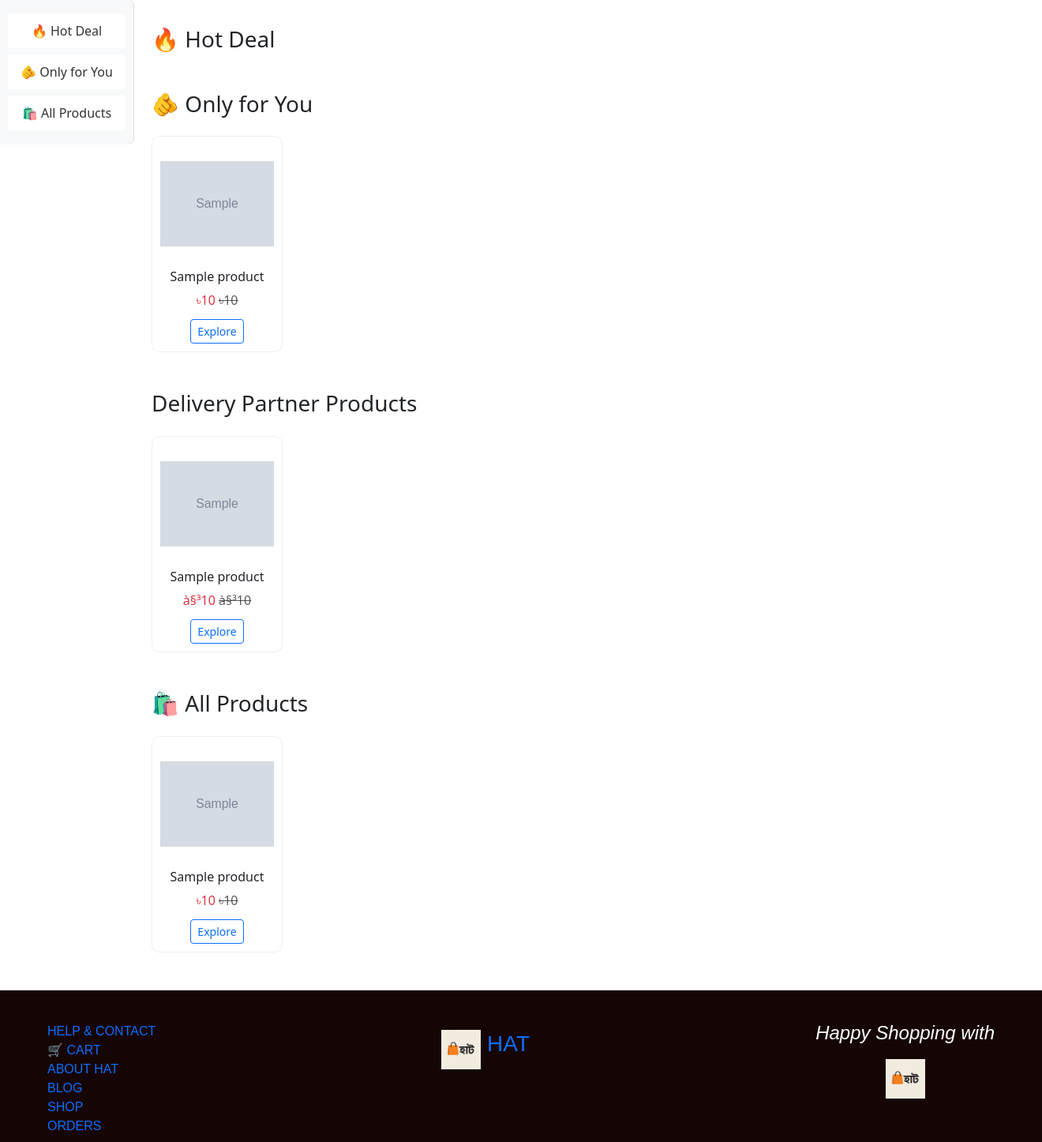
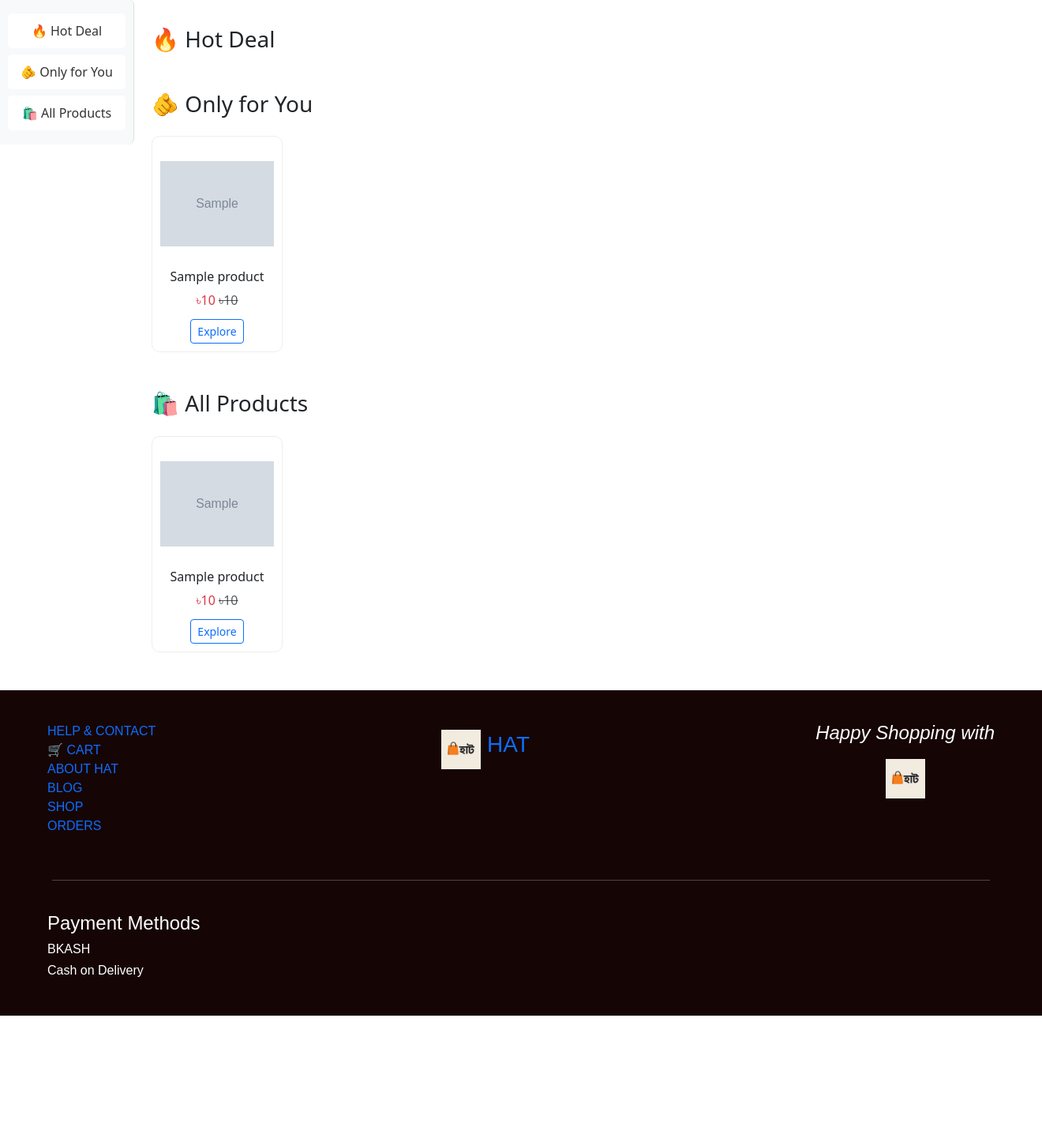
Before and after one commit to Rahul4h/HAT, a Django app: template templates/index.html in a window 1320 px wide. Shown: the part 101-1547 px from the top of the page at 79% size. After the commit the page ends 1387 px from the top, so only its background shows below. Run offline with Django 5.2, Linux system fonts and the light colour scheme; the template is opened without the code that fills it: most values are stand-ins (such as "Sample title", 1, 10 or a date in 2020); grey boxes marked "Sample" are stand-in pictures.

Commit message:
updated homepage

```diff
--- a/templates/index.html
+++ b/templates/index.html
@@ -147,30 +147,7 @@
     {% endif %}
 
     <!-- Delivery Products Section -->
-    {% if delivery_products %}
-    <h3 class="mb-4" id="delivery-products">Delivery Partner Products</h3>
-    <div class="row row-cols-1 row-cols-sm-2 row-cols-md-3 row-cols-lg-6 g-4 mb-5">
-        {% for product in delivery_products %}
-        <div class="col d-flex">
-            <a href="{% url 'product_detail' product.id %}" class="text-decoration-none text-dark w-100">
-                <div class="product-card flex-fill">
-                    {% if product.original_price > product.sale_price %}
-                    <div class="discount-badge">-{{ product.discount_percentage|floatformat:0 }}%</div>
-                    {% endif %}
-                    {% if product.image %}
-                    <img src="{{ product.image.url }}" class="product-image mb-2" alt="{{ product.title }}">
-                    {% endif %}
-                    <h6>{{ product.title }}</h6>
-                    <p class="text-danger mb-1">à§³{{ product.sale_price }}
-                        <del class="text-muted">à§³{{ product.original_price }}</del>
-                    </p>
-                    <button class="btn btn-sm btn-outline-primary mt-2">Explore</button>
-                </div>
-            </a>
-        </div>
-        {% endfor %}
-    </div>
-    {% endif %}
+
 
     <!-- All Products Section -->
     <h3 class="mb-4" id="all-products">🛍 All Products</h3>
```
